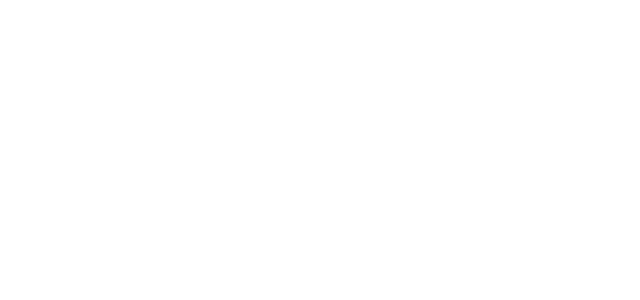
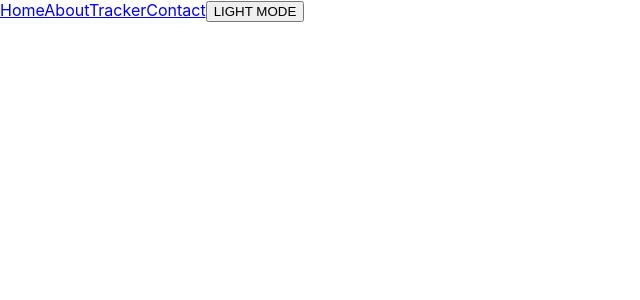
Before and after one commit to Bernardngari/edutrack-frontend, a React (Create React App) app: page / in a window 1280 px wide. Shown: the top 300 px of the page, without its empty margins (0-640 px from the left). Built offline with nearby package versions, Linux system fonts and the light colour scheme.

Commit message:
Add a Navbar component

```diff
--- a/src/App.js
+++ b/src/App.js
@@ -1,7 +1,9 @@
-import Container from "./components/container"
+import Container from "./components/Container";
+import Navbar from "./components/Navbar";
 function App() {
   return (
     <div className="App">
+      <Navbar />
     </div>
   );
 }
--- a/src/components/container.js
+++ b/src/components/Container.js
@@ -2,5 +2,4 @@
 function Container(props){
 	return props.children
 }
-
 export default Container;
--- /dev/null
+++ b/src/components/Navbar.js
@@ -0,0 +1,20 @@
+import React, {useState} from "react"
+import {NavLink} from "react-router-dom"
+
+function Navbar(){
+	function handleDarkToggle(){
+		setDark((dark) => !dark)
+	}
+	const[dark, setDark] = useState(false);
+	return(
+		<nav>
+				<NavLink to="/">Home</NavLink>
+				<NavLink to="/about">About</NavLink>
+				<NavLink to="/tracker">Tracker</NavLink>
+				<NavLink to="/">Contact</NavLink>
+				<button onClick={handleDarkToggle}>{dark? "DARK":"LIGHT"} MODE</button>
+		</nav>
+	)
+}
+
+export default Navbar;
```
